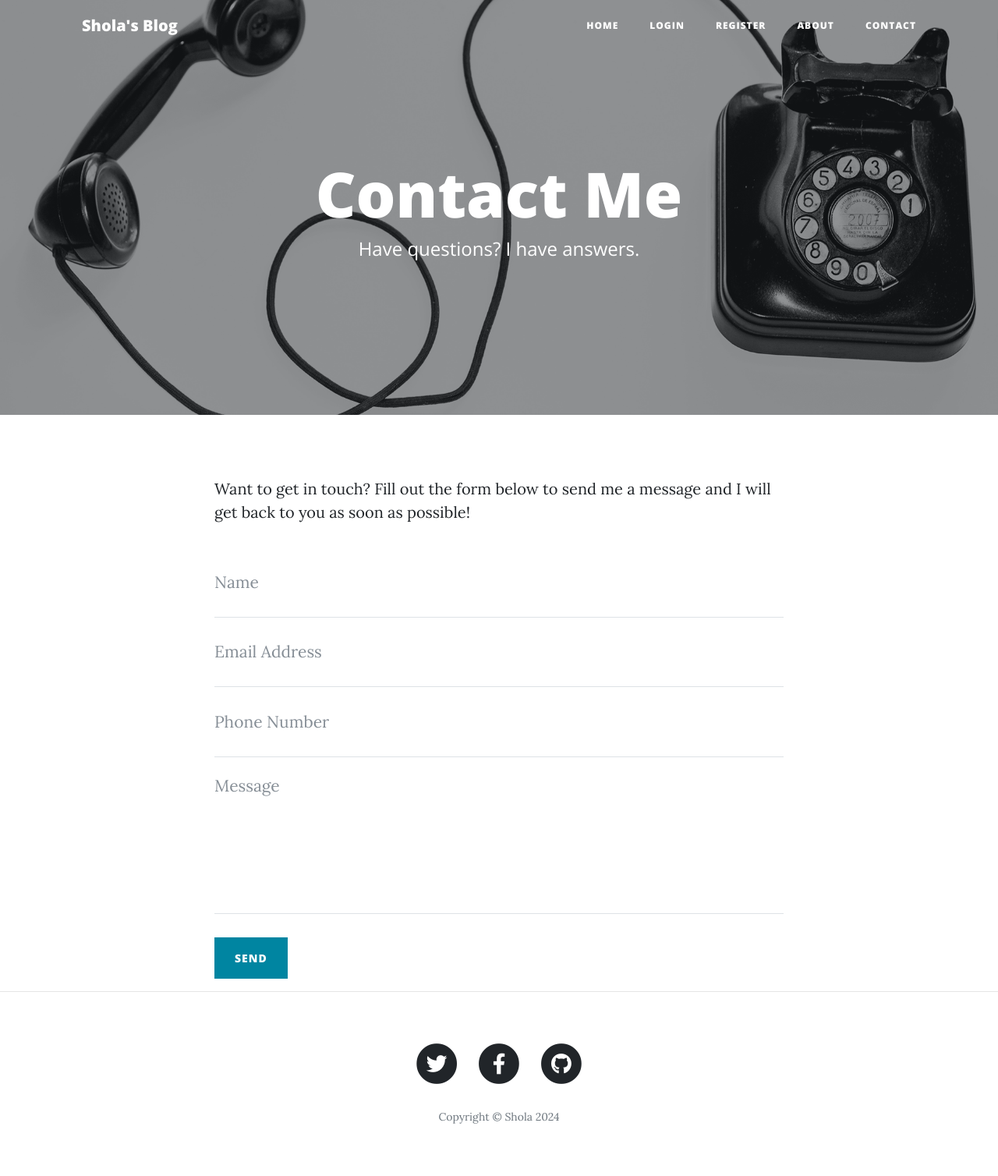
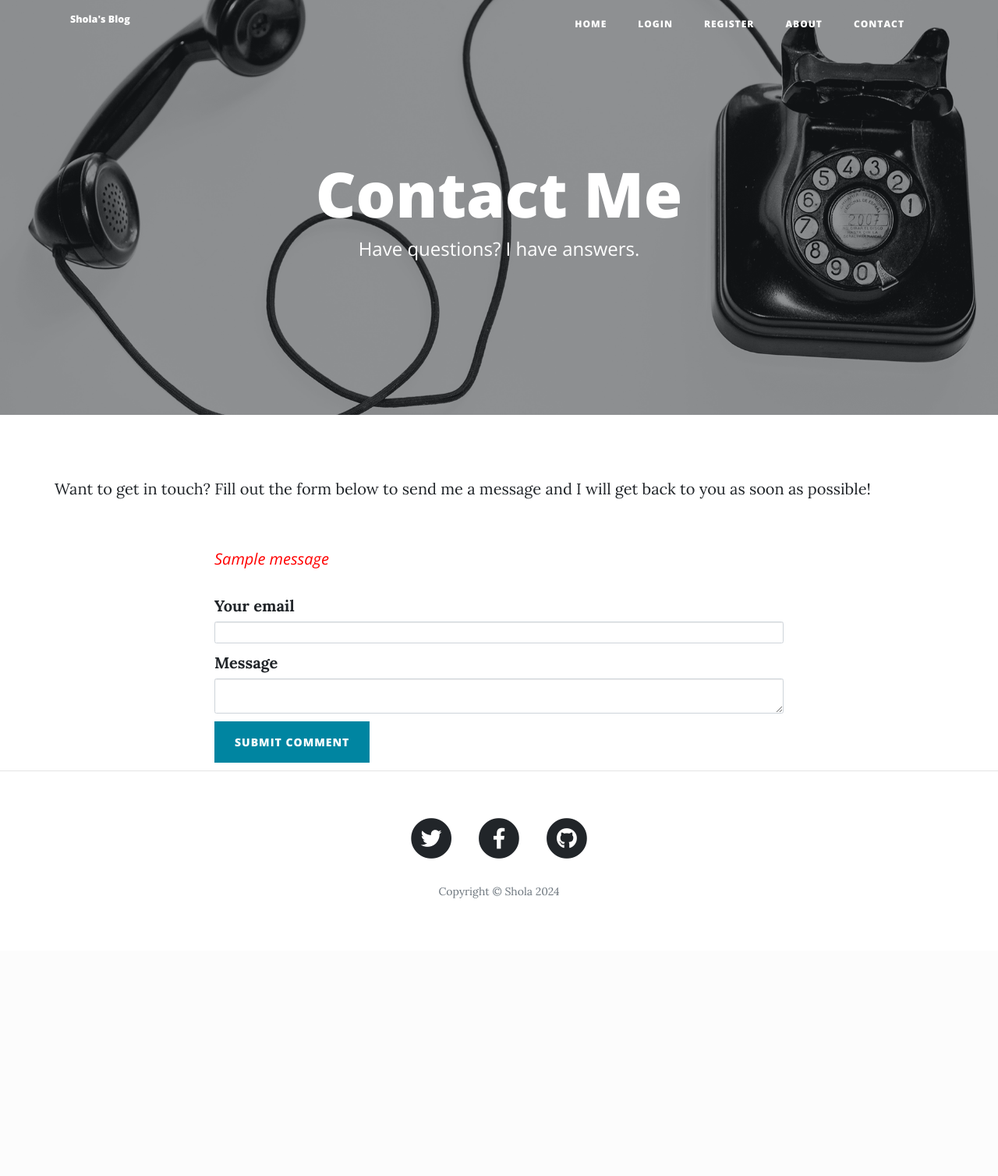
Before and after one commit to uc4151/alx-portfolio, a Flask app: page /contact in a window 1280 px wide. Shown: the whole page at 78% size. After the commit the page ends 1152 px from the top, so only its background shows below. Run offline with Flask 3, Linux system fonts and the light colour scheme; tables that the repository leaves empty hold one stand-in row (values such as "Sample post"); one stand-in notice (Sample message) is shown; some libraries are stand-ins or nearby versions.

Commit message:
Add contact page and email functionality

```diff
--- a/forms.py
+++ b/forms.py
@@ -1,6 +1,6 @@
 from flask_wtf import FlaskForm
-from wtforms import StringField, SubmitField, PasswordField
-from wtforms.validators import DataRequired, URL
+from wtforms import StringField, SubmitField, PasswordField, EmailField
+from wtforms.validators import DataRequired, URL, EqualTo
 from flask_ckeditor import CKEditorField
 
 
@@ -14,8 +14,9 @@ class CreatePostForm(FlaskForm):
 
 
 class RegisterForm(FlaskForm):
-    email = StringField("Enter your email", validators=[DataRequired()])
+    email = EmailField("Enter your email", validators=[DataRequired()])
     password = PasswordField("Password", validators=[DataRequired()])
+    password_confirmation = PasswordField("Confirm your password", validators=[DataRequired(), EqualTo('password', message="Passwords must match.")])
     name = StringField("Enter your name", validators=[DataRequired()])
     submit = SubmitField("Sign me up")
 
@@ -29,3 +30,8 @@ class LoginForm(FlaskForm):
 class CommentForm(FlaskForm):
     comments = CKEditorField("Comments")
     submit = SubmitField("Submit Comment")
+
+class EmailForm(FlaskForm):
+    email = EmailField("Your email", validators=[DataRequired()])
+    message = CKEditorField("Message")
+    submit = SubmitField("Submit Comment")
--- a/main.py
+++ b/main.py
@@ -6,14 +6,16 @@ from werkzeug.security import generate_password_hash, check_password_hash
 from flask_sqlalchemy import SQLAlchemy
 from sqlalchemy.orm import relationship
 from flask_login import UserMixin, login_user, LoginManager, login_required, current_user, logout_user
-from forms import CreatePostForm, RegisterForm, LoginForm, CommentForm
+from forms import CreatePostForm, RegisterForm, LoginForm, CommentForm, EmailForm
 from functools import wraps
 from flask import abort
 import hashlib
 from dotenv import load_dotenv
+from email_sender import EmailSender
 import os
 
 load_dotenv()
+email_sender = EmailSender()
 
 app = Flask(__name__)
 app.config['SECRET_KEY'] = os.getenv('SECRETKEY')
@@ -94,7 +96,12 @@ def register():
     if request.method == "POST":
         if User.query.filter_by(email=form.email.data).first():
             return redirect(url_for('login', flash=flash("Email already exist, login instead")))
-        p_word = generate_password_hash(form.password.data, "pbkdf2:sha256", 8)
+        print(form.password.data)
+        if form.password.data == form.password_confirmation.data:
+            p_word = generate_password_hash(form.password.data, "pbkdf2:sha256", 8)
+        else:
+            flash("Passwords don't match, please try again.")
+            return redirect(url_for("register"))
         new_user = User(
             name=form.name.data,
             email=form.email.data,
@@ -166,13 +173,22 @@ def about():
     return render_template("about.html", current_user=current_user)
 
 
-@app.route("/contact")
+@app.route("/contact", methods=["GET", "POST"])
 def contact():
-    return render_template("contact.html", current_user=current_user)
+    form = EmailForm()
+    if form.validate_on_submit() and current_user.is_authenticated:
+        email_sender.send_email(
+            sender_email=form.email.data,
+            sender_name=current_user.name,
+            subject=f"Message from {current_user.name}",
+            body=form.message.data
+        )
+        flash("Your message has been sent!")
+        return redirect(url_for("contact"))
+    return render_template("contact.html", form=form, current_user=current_user)
 
 
 @app.route("/new-post", methods=['GET', 'POST'])
-@admin_only
 def add_new_post():
     form = CreatePostForm()
     if form.validate_on_submit():
@@ -236,10 +252,9 @@ def delete_comment(comment_id):
     comment_to_delete = Comment.query.get(comment_id)
     db.session.delete(comment_to_delete)
     db.session.commit()
-    flash("Comment deleted successfully.", "Success")
     return redirect(url_for('show_post', post_id=comment_to_delete.post_id))
 
 
 if __name__ == "__main__":
     with app.app_context():
-        app.run()
+        app.run(debug=True)
--- a/templates/contact.html
+++ b/templates/contact.html
@@ -1,3 +1,7 @@
+{% extends 'bootstrap/base.html' %}
+{% import "bootstrap/wtf.html" as wtf %}
+
+{% block content %}
 {% include "header.html" %}
 
   <!-- Page Header -->
@@ -18,44 +22,18 @@
   <!-- Main Content -->
   <div class="container">
     <div class="row">
-      <div class="col-lg-8 col-md-10 mx-auto">
-        <p>Want to get in touch? Fill out the form below to send me a message and I will get back to you as soon as possible!</p>
-        <!-- Contact Form - Enter your email address on line 19 of the mail/contact_me.php file to make this form work. -->
-        <!-- WARNING: Some web hosts do not allow emails to be sent through forms to common mail hosts like Gmail or Yahoo. It's recommended that you use a private domain email address! -->
-        <!-- To use the contact form, your site must be on a live web host with PHP! The form will not work locally! -->
-        <form name="sentMessage" id="contactForm" novalidate>
-          <div class="control-group">
-            <div class="form-group floating-label-form-group controls">
-              <label>Name</label>
-              <input type="text" class="form-control" placeholder="Name" id="name" required data-validation-required-message="Please enter your name.">
-              <p class="help-block text-danger"></p>
-            </div>
-          </div>
-          <div class="control-group">
-            <div class="form-group floating-label-form-group controls">
-              <label>Email Address</label>
-              <input type="email" class="form-control" placeholder="Email Address" id="email" required data-validation-required-message="Please enter your email address.">
-              <p class="help-block text-danger"></p>
-            </div>
-          </div>
-          <div class="control-group">
-            <div class="form-group col-xs-12 floating-label-form-group controls">
-              <label>Phone Number</label>
-              <input type="tel" class="form-control" placeholder="Phone Number" id="phone" required data-validation-required-message="Please enter your phone number.">
-              <p class="help-block text-danger"></p>
-            </div>
-          </div>
-          <div class="control-group">
-            <div class="form-group floating-label-form-group controls">
-              <label>Message</label>
-              <textarea rows="5" class="form-control" placeholder="Message" id="message" required data-validation-required-message="Please enter a message."></textarea>
-              <p class="help-block text-danger"></p>
-            </div>
-          </div>
-          <br>
-          <div id="success"></div>
-          <button type="submit" class="btn btn-primary" id="sendMessageButton">Send</button>
-        </form>
+      <p>Want to get in touch? Fill out the form below to send me a message and I will get back to you as soon as possible!</p>
+
+
+      <div class="col-lg-8 col-md-10 mx-auto content">
+        {% with messages = get_flashed_messages() %}
+          {% if messages %}
+            {% for message in messages %}
+              <p> {{ message }} </p>
+            {% endfor %}
+          {% endif %}
+        {% endwith %}
+        {{ wtf.quick_form(form, novalidate=True, button_map={"submit": "primary"}) }}
       </div>
     </div>
   </div>
@@ -63,3 +41,4 @@
   <hr>
 
   {% include "footer.html" %}
+  {% endblock %}
```
Also changed, not shown: email_sender.py (added, +41 -0 lines).
